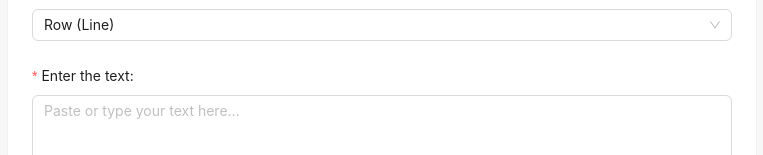
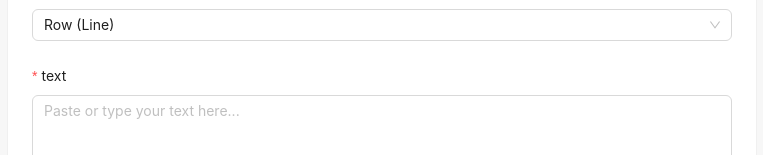
Before and after one commit to zhixe/words-count, a React (Vite) app in the folder src/frontend/: page / in a window 1280 px wide. Shown: the part 306-461 px from the top of the page, without its empty margins (258-1021 px from the left). Built offline with nearby package versions, Linux system fonts and the light colour scheme.

Commit message:
🚀 Update: some codes

```diff
--- a/src/frontend/src/App.tsx
+++ b/src/frontend/src/App.tsx
@@ -56,7 +56,7 @@ export default function App() {
                             <Option value="column">Column (Field)</Option>
                         </Select>
                     </Form.Item>
-                    <Form.Item className="text-validation" label="Enter the text:" name="character" rules={[{ required: true }]}>
+                    <Form.Item className="text-validation" label="text" name="character" rules={[{ required: true }]}>
                         <TextArea rows={6} placeholder="Paste or type your text here..." />
                     </Form.Item>
                     <Form.Item>
```
